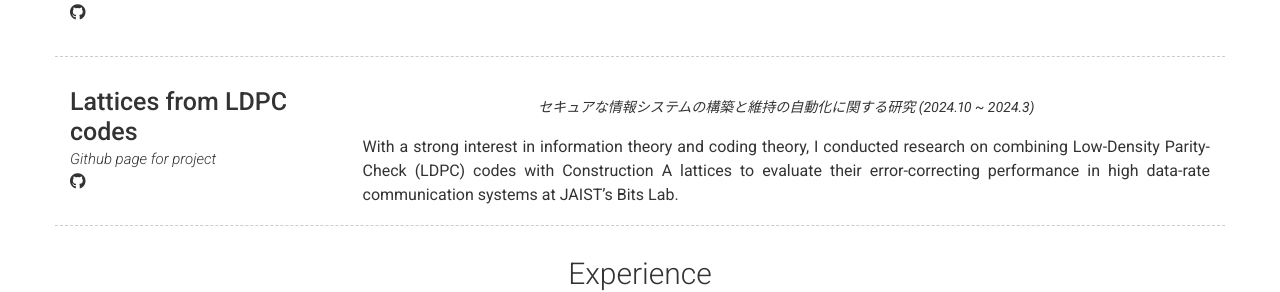
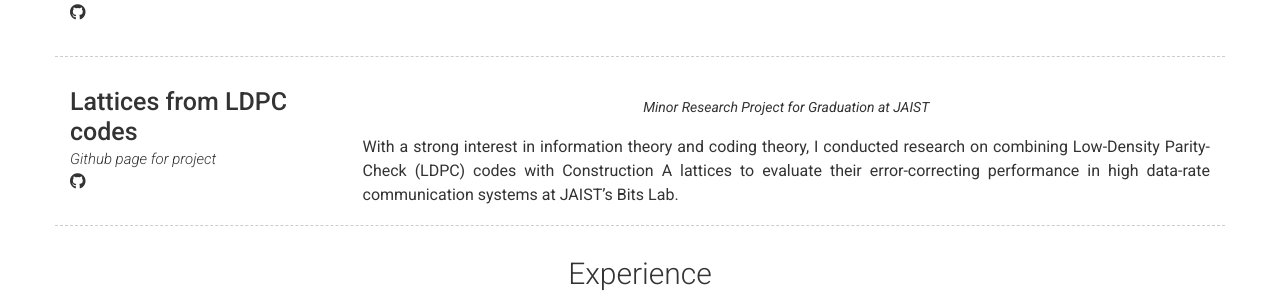
Before and after one commit to strike137/strike137.github.io, a Jekyll site: the page built from index.md, in a window 1280 px wide. Shown: the part 1043-1335 px from the top of the page. Built offline with Jekyll 4.4.1, drawn with Linux system fonts in a browser that asks for light colours; nearby versions of some CDN libraries.

Commit message:
Update _config.yml

```diff
--- a/_config.yml
+++ b/_config.yml
@@ -78,7 +78,7 @@ content:
            icon: fab fa-github
            url: https://github.com/strike137/Lattices-from-LDPC-codes
         quote: >
-         セキュアな情報システムの構築と維持の自動化に関する研究 (2024.10 ~ 2024.3)
+         Minor Research Project for Graduation at JAIST
         description: |
           With a strong interest in information theory and coding theory, I conducted research on combining Low-Density Parity-Check (LDPC) codes with Construction A lattices to evaluate their error-correcting performance in high data-rate communication systems at JAIST's Bits Lab.
 
```
